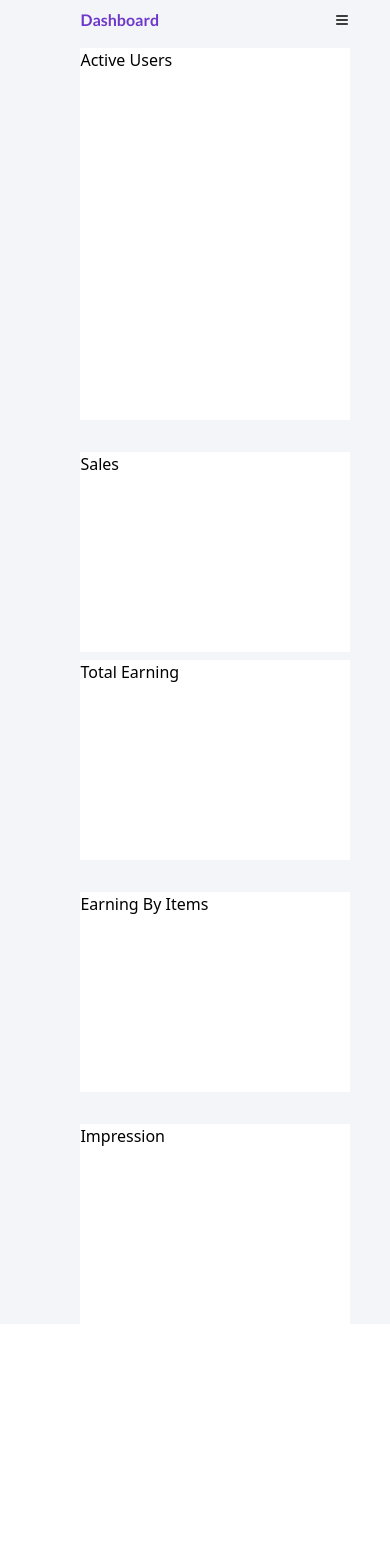
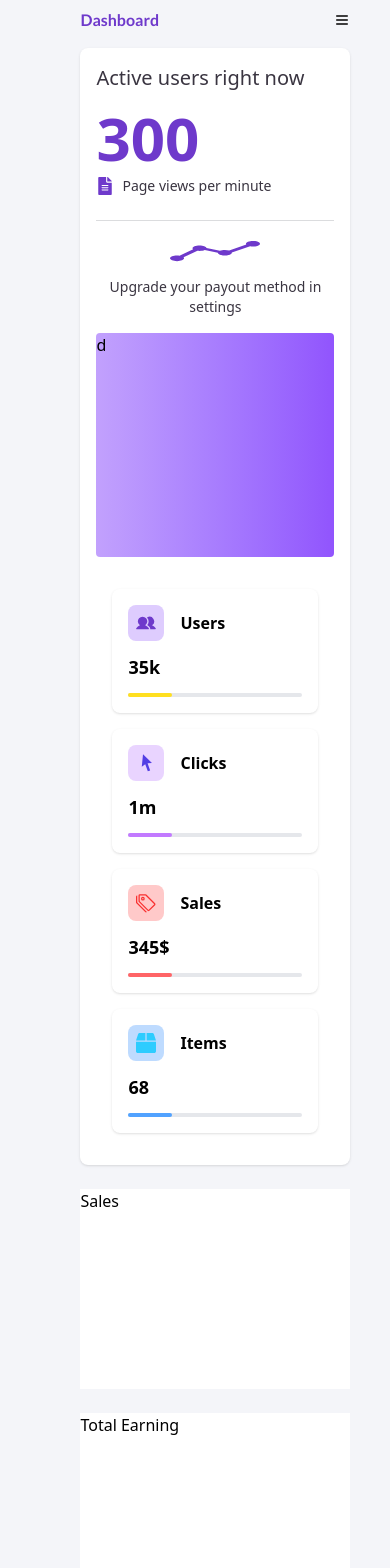
Before and after one commit to Favics-T/Admin-Dashboard, a React (Vite) app: page /home in a window 390 px wide. Shown: the top 1568 px of the page. Before the commit the page ends 1324 px from the top, so only its background shows below. Built offline with nearby package versions, Linux system fonts and the light colour scheme.

Commit message:
added responsiveness to dashboard

```diff
--- a/src/Authentication/AuthLayout.jsx
+++ b/src/Authentication/AuthLayout.jsx
@@ -3,7 +3,7 @@ import SplashCard from './components/SplashCard'
 
 const AuthLayout = ({ children }) => {
   return (
-    <div className='  h-screen '>
+    <div className='  h-screen md:justify-start justify-center '>
       <div className='flex md:flex-row flex-col h-full'>
        <div className='md:w-1/2'>
 <SplashCard />
--- a/src/Authentication/SignUp.jsx
+++ b/src/Authentication/SignUp.jsx
@@ -27,9 +27,9 @@ const SignUp = () => {
   };
 
   return (
-    <div className="flex px-4 md:h-screen justify-center items-center">
-      <div className="flex flex-col gap-8 w-96">
-        <h1 className="Lato text-lg">Sign Up</h1>
+    <div className="flex px-4 md:py-0.5 py-6 md:h-screen justify-center items-center">
+      <div className="flex md:justify-start justify-center flex-col gap-8 w-96">
+        <h1 className="Lato md:text-start text-center  text-lg">Sign Up</h1>
 
         <form onSubmit={handleSubmit} className="flex flex-col gap-4 w-full">
           {inputfield.map((field, index) => (
--- a/src/Authentication/components/SplashCard.jsx
+++ b/src/Authentication/components/SplashCard.jsx
@@ -6,12 +6,12 @@ import { FaPhoneAlt } from "react-icons/fa";
 const FAQCard = ({icon:Icon, desc,bgColor})=>
 {
 return(
-  <div className='flex md:gap-8 gap-4 items-center'>
+  <div className='flex w-full md:gap-8 gap-2 items-center'>
    <div className={`${bgColor} rounded-full p-1 md:p-3`}>
    <Icon className={`text-white md:text-2xl`}/>
    </div>
 
-    <p1 className='text-white lato text-md w-3/4 text-[14px]'>{desc}</p1>
+    <p1 className='text-white lato text-md md:w-3/4 w-full text-[12px]'>{desc}</p1>
 
   </div>
 )
@@ -27,11 +27,11 @@ const faqList = [
 
 const SplashCard = () => {
   return (
-    <div className='bg-[#6E39CB] py-4 md:h-screen flex flex-col md:justify-center  items-center'>
+    <div className='bg-[#6E39CB] overflow-x-hidden py-4 md:h-screen flex flex-col md:justify-center  items-center'>
       <div className='flex flex-col md:justify-center md:items-center md:px-20 px-8 '>
-       <div className='flex flex-col gap-8 md:justify-center md:items-cente'>
+       <div className='flex flex-col md:gap-8 gap-2 md:justify-center md:items-cente'>
 <h1 className='Lato text-white text-xl'>How it works?</h1>
-        <div className='flex flex-col gap-4 justify-center md:w-3/4'>
+        <div className='flex flex-col gap-4 md:justify-center w-full md:w-3/4'>
           {
             faqList.map(({icon, desc,bgColor})=>(
               <FAQCard key={desc} icon={icon} desc={desc} bgColor={bgColor} />
--- a/src/components/NavBar.jsx
+++ b/src/components/NavBar.jsx
@@ -16,7 +16,7 @@ const NavBar = () => {
 
   const title = routeTitleMap[pathname] || 'Dashboard';
   return (
-    <div className=' md:pt-8 pt-2 md:justify-start justify-between flex md:gap-20 gap-4 items-center'>
+    <div className=' md:pt-6 pt-2 md:justify-start justify-between flex md:gap-20 gap-4 items-center'>
     <h1 className='text-[#6E39CB] Lato md:text-2xl'> {title} </h1>
       <input type="text" placeholder='Search anything here'
       className='bg-white md:block hidden md:p-2 text-[#DBDCDE] border p-1 rounded-full md:w-96'/>
--- a/src/pages/Home/ActiveUsers.jsx
+++ b/src/pages/Home/ActiveUsers.jsx
@@ -1,11 +1,64 @@
-import React from 'react'
+import React from 'react';
+import { SlGraph } from "react-icons/sl";
+import { FaFileAlt } from "react-icons/fa";
+import TransactionGraph from './Chart/TransactionGraph';
+import UserCard from './components/UserCard';
 
 const ActiveUsers = () => {
   return (
-    <div className='bg-white h-[372px] w-[270px] md:w-[762px]'>
-      Active Users
+    <div className="bg-white w-[270px] md:w-[762px] p-4 rounded-lg shadow">
+      <div className="flex  flex-col gap-4">
+
+        {/* Subtitle */}
+        <h1 className="text-[#3A3541] font-lato text-xl">
+          Active users right now
+        </h1>
+
+        {/* Section 2 */}
+        <div className="flex md:flex-row flex-col gap-4">
+
+          {/* Left Stats */}
+          <div className="basis-1/5 flex flex-col gap-6">
+
+            {/* Page Views */}
+            <div className="flex flex-col gap-2">
+              <h1 className="text-[#6E39CB] text-6xl font-bold font-lato">
+                300
+              </h1>
+              <div className="flex items-center gap-2">
+                <FaFileAlt className="text-[#6E39CB] text-lg" />
+                <p className="text-[#3A3541] text-sm font-lato">
+                  Page views per minute
+                </p>
+              </div>
+            </div>
+
+            {/* Upgrade Notice */}
+            <div className="border-t border-[#DBDCDE] flex flex-col gap-2 items-center pt-2 text-center">
+              <SlGraph
+                className="text-[#6E39CB] text-4xl mt-1"
+                style={{ transform: 'scaleX(2.5)' }}
+              />
+              <p className="text-sm text-[#3A3541] font-lato">
+                Upgrade your payout method in settings
+              </p>
+            </div>
+
+          </div>
+
+          {/* Right Chart */}
+          <div className="flex-1">
+            <TransactionGraph />
+          </div>
+
+        </div>
+
+        {/* Section 3 */}
+        <UserCard />
+
+      </div>
     </div>
-  )
-}
+  );
+};
 
-export default ActiveUsers
+export default ActiveUsers;
--- /dev/null
+++ b/src/pages/Home/Chart/TransactionGraph.jsx
@@ -0,0 +1,13 @@
+import React from 'react'
+
+const TransactionGraph = () => {
+  return (
+    <div>
+      <div className=' bg-gradient-to-r rounded from-[#C2A1FD] to-[#9154FD] h-56 w-full'>
+d
+      </div>
+    </div>
+  )
+}
+
+export default TransactionGraph
--- /dev/null
+++ b/src/pages/Home/Chart/data/data.js
@@ -0,0 +1,5 @@
+export const LineData = [
+    {
+
+    }
+]
--- a/src/pages/Home/Home.jsx
+++ b/src/pages/Home/Home.jsx
@@ -1,28 +1,29 @@
-import React from 'react'
-import ActiveUsers from './ActiveUsers'
-import Sales from './Sales'
-import TotalEarning from './components/TotalEarning'
-import EarningByItem from './components/EarningByItem'
-import Impression from './components/Impression'
+import React from 'react';
+import ActiveUsers from './ActiveUsers';
+import Sales from './Sales';
+import TotalEarning from './components/TotalEarning';
+import EarningByItem from './components/EarningByItem';
+import Impression from './components/Impression';
 
 const Home = () => {
   return (
-    <div className='flex md:flex-row flex-col gap-2  md:gap-10  '>
-      {/* sales and active users */}
-      <div className='flex flex-col gap-8'>
- <ActiveUsers />
-      <Sales />
-      </div>
+    <div className="flex flex-col md:flex-row gap-6 md:gap-10">
 
-      {/* right div */}
-      <div className='grid grid-rows-3 gap-8'>
+      {/* Left Column: Active Users & Sales */}
+      <section className="flex flex-col gap-6 flex-1">
+        <ActiveUsers />
+        <Sales />
+      </section>
+
+      {/* Right Column: Earnings & Impression */}
+      <section className="grid grid-rows-3 gap-6 flex-1">
         <TotalEarning />
         <EarningByItem />
         <Impression />
-      </div>
+      </section>
 
     </div>
-  )
-}
+  );
+};
 
-export default Home
+export default Home;
--- /dev/null
+++ b/src/pages/Home/components/UserCard.jsx
@@ -0,0 +1,74 @@
+import React from 'react';
+import { PiUsersFill } from "react-icons/pi";
+import { RiCursorFill } from "react-icons/ri";
+import { BsTags } from "react-icons/bs";
+import { FaBox } from "react-icons/fa";
+
+const cardList = [
+  {
+    title: "Users",
+    icon: PiUsersFill,
+    iconColor: "#6E39CB",
+    count: "35k",
+    iconBg: "bg-[#DECCFE]",
+    progressBg: "bg-yellow-300"
+  },
+  {
+    title: "Clicks",
+    icon: RiCursorFill,
+    iconColor: "#533FE4",
+    count: "1m",
+    iconBg: "bg-purple-200",
+    progressBg: "bg-purple-400"
+  },
+  {
+    title: "Sales",
+    icon: BsTags,
+    iconColor: "#F93131",
+    count: "345$",
+    iconBg: "bg-red-200",
+    progressBg: "bg-red-400"
+  },
+  {
+    title: "Items",
+    icon: FaBox,
+    iconColor: "#2DCCFF",
+    count: "68",
+    iconBg: "bg-blue-200",
+    progressBg: "bg-blue-400"
+  }
+];
+
+const Card = ({ icon: Icon, title, iconBg, count, progressBg, iconColor }) => {
+  return (
+    <div className='shadow flex flex-col gap-3 p-4 rounded-lg'>
+      {/* title */}
+      <div className='flex gap-4 items-center'>
+        {/* icon */}
+        <div className={`${iconBg} p-2 rounded-lg`}>
+          <Icon style={{ color: iconColor }} size={20} />
+        </div>
+        <h1 className='font-semibold'>{title}</h1>
+      </div>
+
+      <h1 className='text-lg font-bold'>{count}</h1>
+
+      {/* progress */}
+      <div className='h-1 w-full bg-gray-200 rounded'>
+        <div className={`h-1 ${progressBg} rounded`} style={{ width: "25%" }} />
+      </div>
+    </div>
+  );
+};
+
+const UserCard = () => {
+  return (
+    <div className='grid md:grid-cols-4 gap-4 p-4'>
+      {cardList.map((list, index) => (
+        <Card key={index} {...list} />
+      ))}
+    </div>
+  );
+};
+
+export default UserCard;
```
